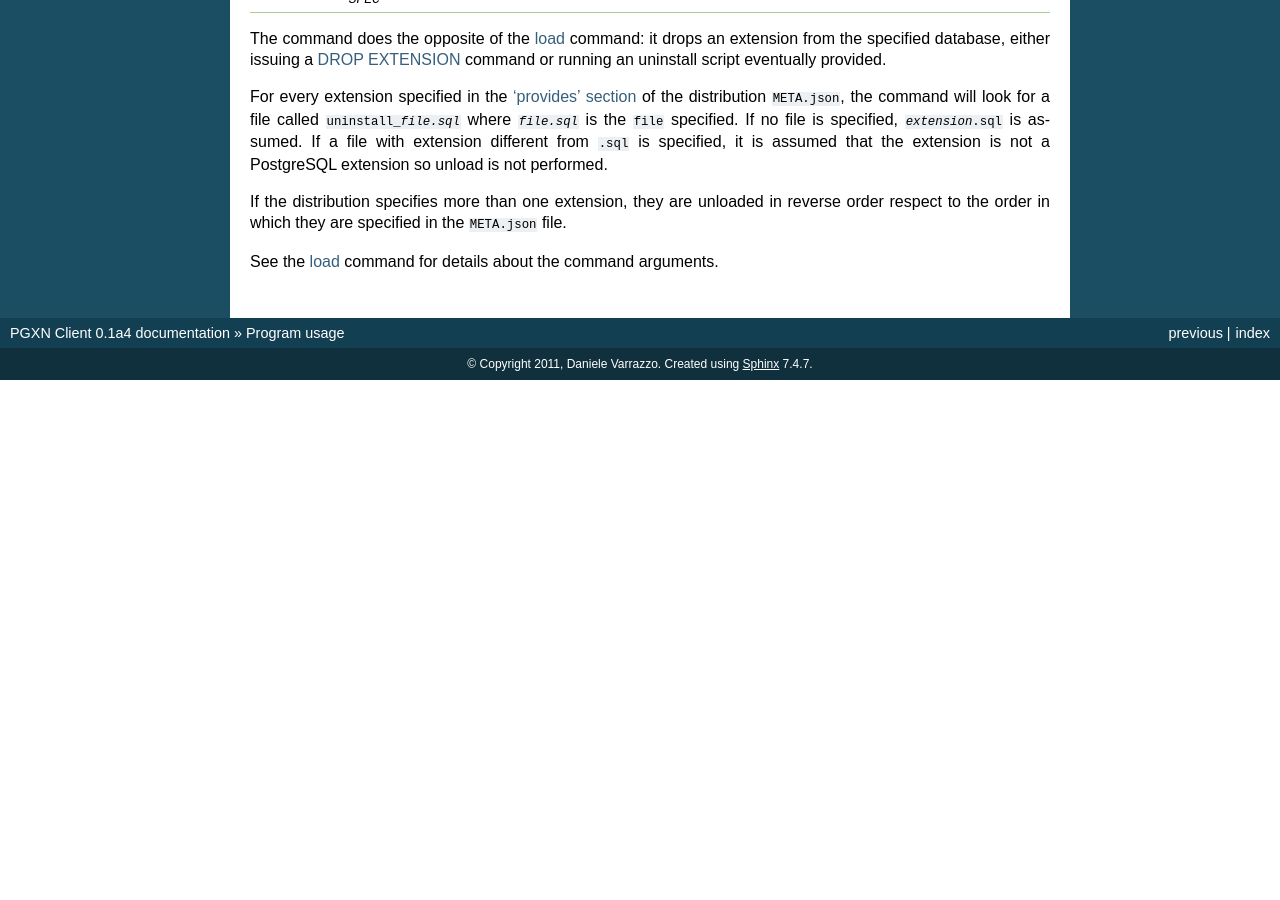
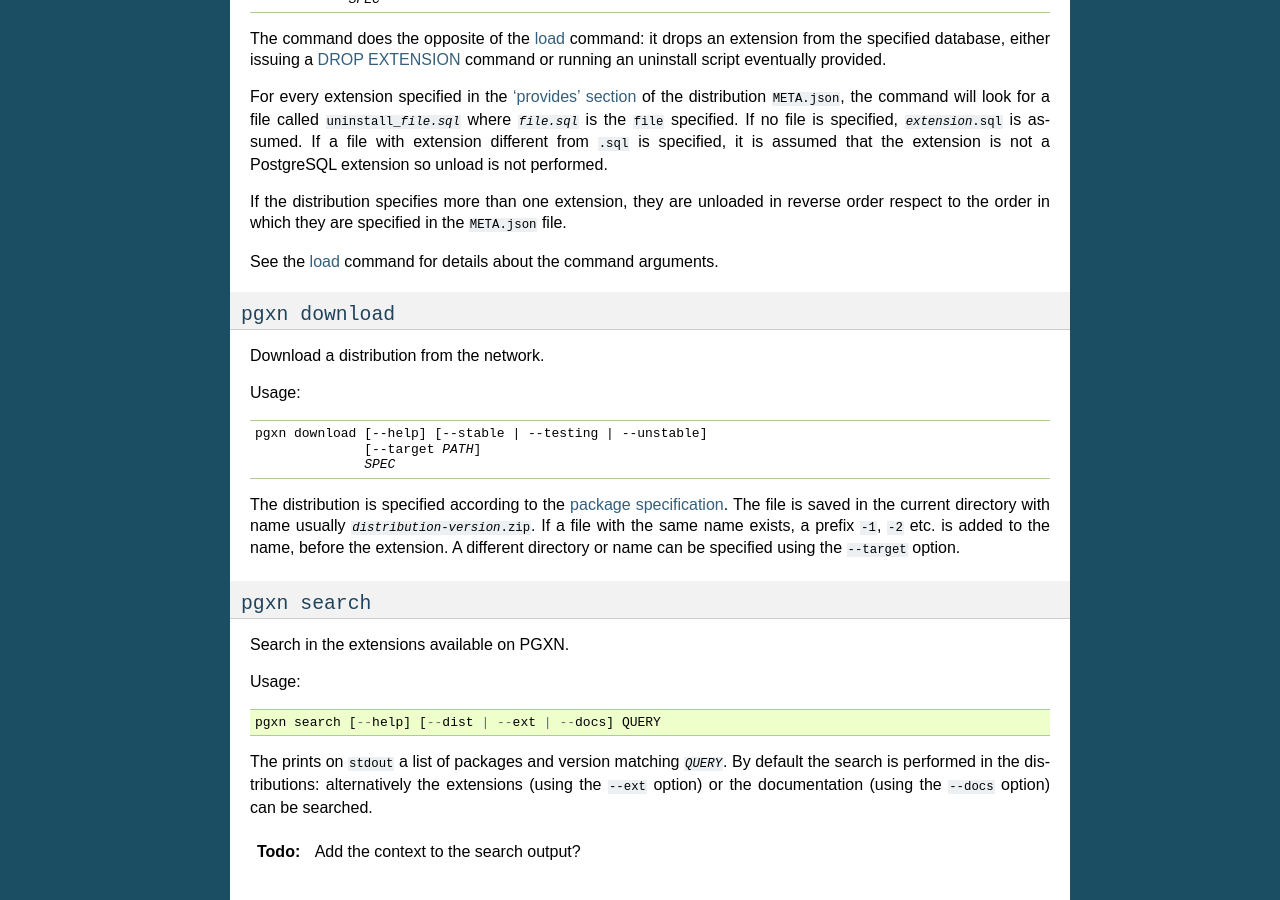
Before and after one commit to pgxn/pgxnclient, a Sphinx documentation site: the page built from docs/usage.rst, in a window 1280 px wide and 900 px high, scrolled down 3006 px. Built offline with Sphinx 7.4.7, drawn with Linux system fonts in a browser that asks for light colours; before the commit the page ends 3386 px from its top, so only the background shows below that; some of the changed text lies outside the part shown.

Commit message:
Added documentation for commands download and search

```diff
--- a/docs/usage.rst
+++ b/docs/usage.rst
@@ -235,3 +235,48 @@
 .. _DROP EXTENSION: http://www.postgresql.org/docs/9.1/static/sql-dropextension.html
 
 See the load_ command for details about the command arguments.
+
+
+.. _download:
+
+``pgxn download``
+-----------------
+
+Download a distribution from the network.
+
+Usage:
+
+.. parsed-literal::
+    :class: pgxn-download
+
+    pgxn download [--help] [--stable | --testing | --unstable]
+                  [--target *PATH*]
+                  *SPEC*
+
+The distribution is specified according to the `package specification`_.  The
+file is saved in the current directory with name usually
+:samp:`{distribution}-{version}.zip`. If a file with the same name exists, a
+prefix ``-1``, ``-2`` etc. is added to the name, before the extension.  A
+different directory or name can be specified using the ``--target`` option.
+
+
+.. _search:
+
+``pgxn search``
+---------------
+
+Search in the extensions available on PGXN.
+
+Usage:
+
+.. parsed-literal::
+    :class: pgxn-search
+
+    pgxn search [--help] [--dist | --ext | --docs] QUERY
+
+The prints on ``stdout`` a list of packages and version matching
+:samp:`{QUERY}`. By default the search is performed in the distributions:
+alternatively the extensions (using the ``--ext`` option) or the documentation
+(using the ``--docs`` option) can be searched.
+
+.. todo:: Add the context to the search output?
```
Also changed, not shown: 1 other file.
